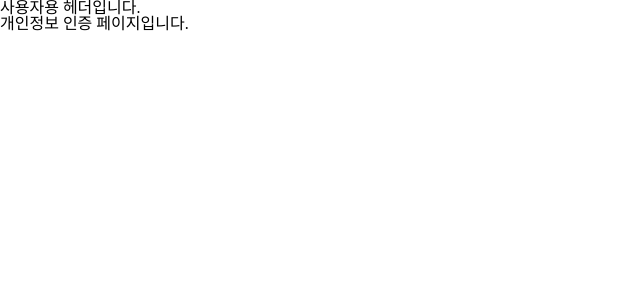
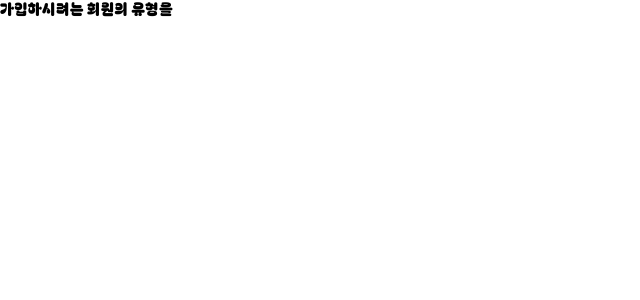
Before and after one commit to playdata-8th-full-stack-baedal-service/sobok-fe, a React (Vite) app: page /auth/signup/personal in a window 1280 px wide. Shown: the top 300 px of the page, without its empty margins (0-640 px from the left). Built offline with nearby package versions, Linux system fonts and the light colour scheme.

Commit message:
feat / initalsetting 초기세팅 어느정도 완성

```diff
--- a/src/common/headerfooter/Footer.jsx
+++ b/src/common/headerfooter/Footer.jsx
@@ -4,19 +4,19 @@ function Footer() {
   return (
     <div className='Footer'>
       <div>
-        <img src="" />
+        <img src="#" />
       </div>
       <div>
         <p />
       </div>
       <div>
-        <img src="" />
+        <img src="#" />
       </div>
       <div>
-        <img src="" />
+        <img src="#" />
       </div>
       <div>
-        <img src="" />
+        <img src="#" />
       </div>
     </div>
   );
--- a/src/common/page/SignUpOptionPage.jsx
+++ b/src/common/page/SignUpOptionPage.jsx
@@ -3,7 +3,7 @@
 import React from 'react';
 
 function SignUpOptionPage() {
-  return <div>회원가입 옵션 선택 페이지입니다.</div>;
+  return <div><p>가입하시려는 회원의 유형을 </p></div>;
 }
 
 export default SignUpOptionPage;
--- a/src/index.css
+++ b/src/index.css
@@ -9,3 +9,14 @@
 body {
   min-height: 100vh;
 }
+
+@font-face {
+    font-family: 'BagelFatOne-Regular';
+    src: url('/BagelFatOne-Regular.ttf');
+    font-weight: normal;
+    font-style: normal;
+}
+
+body {
+  font-family: 'BagelFatOne-Regular', sans-serif;
+}
--- a/src/main.jsx
+++ b/src/main.jsx
@@ -5,8 +5,10 @@ import App from './App';
 import store from './store/store';
 import './common/style/style.scss';
 
+import SignUpOptionPage from './common/page/SignUpOptionPage';
+
 createRoot(document.getElementById('root')).render(
   <Provider store={store}>
-    <App />
+    <SignUpOptionPage />
   </Provider>
 );
--- a/src/store/store.js
+++ b/src/store/store.js
@@ -1,7 +1,10 @@
 import { configureStore } from '@reduxjs/toolkit';
+import authReducer from './authSlice';
 
 const store = configureStore({
-  reducer: {},
+  reducer: {
+    auth: authReducer,
+  },
 });
 
 export default store;
```
Also changed, not shown: public/BagelFatOne-Regular.ttf (added).
